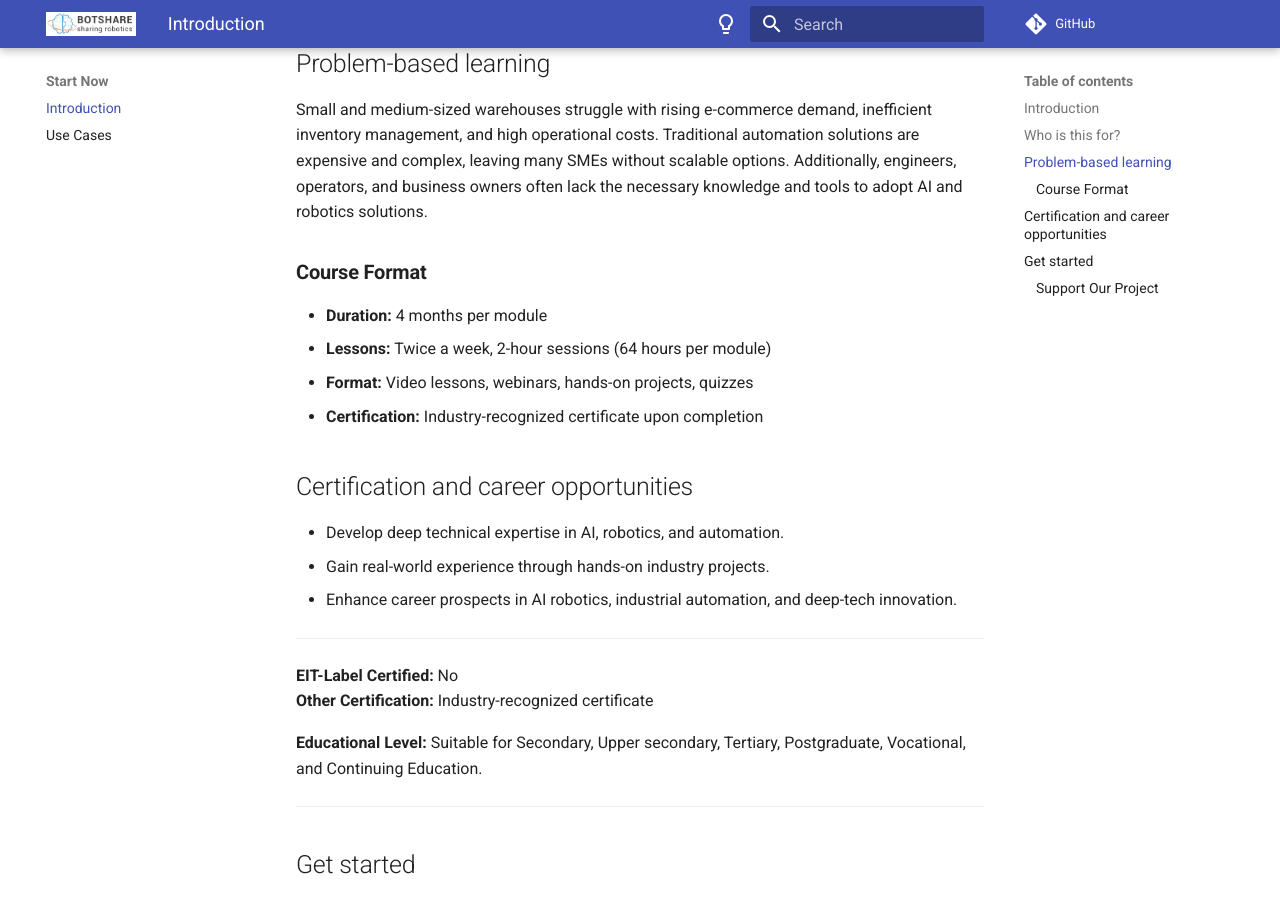
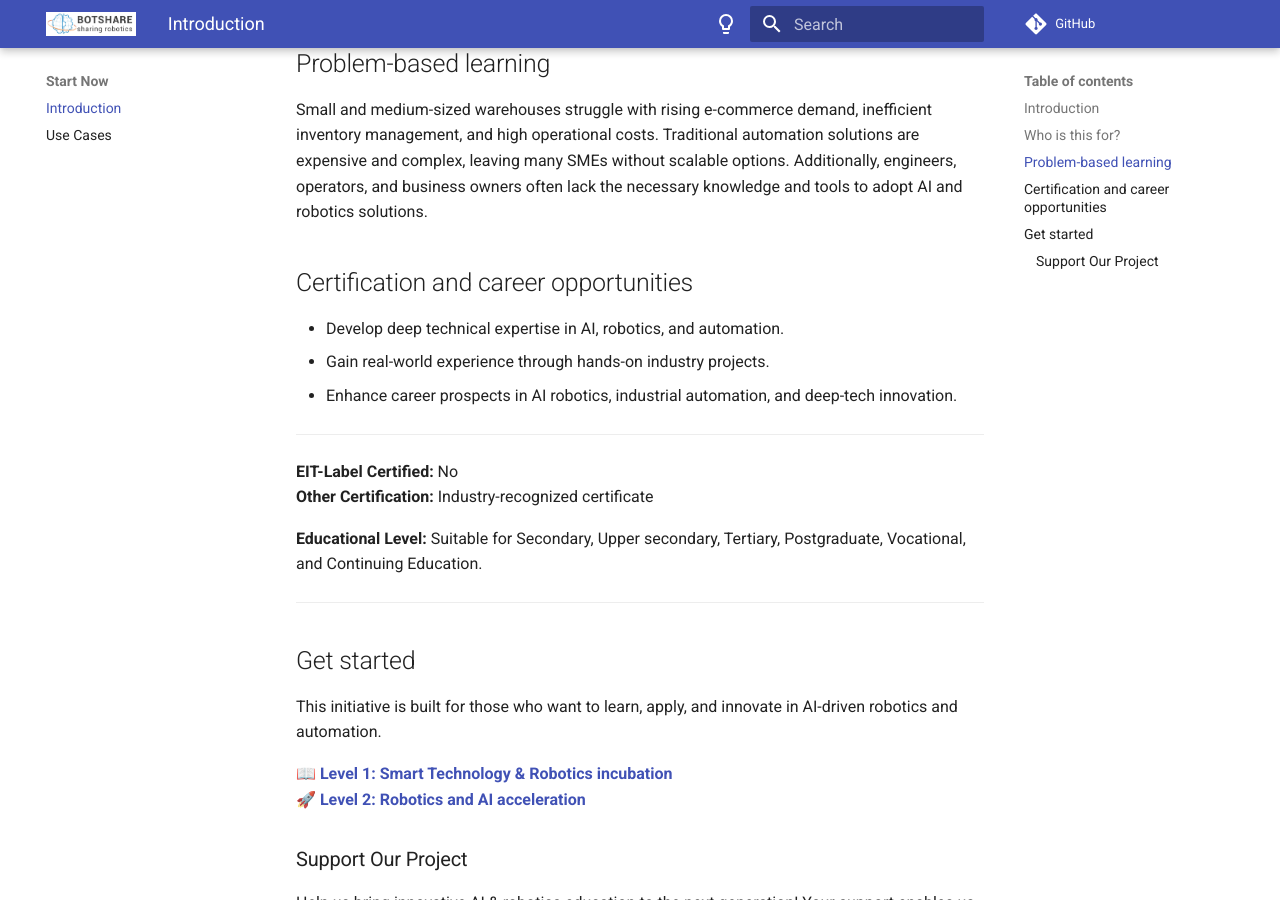
Before and after one commit to Merilynn-64/Botshare_document, an MkDocs documentation site: the page built from docs/getting_started.md, in a window 1280 px wide and 900 px high, scrolled down 559 px. Built offline with MkDocs 1.6.1 and Material for MkDocs 9.7.7, drawn with Linux system fonts in a browser that asks for light colours.

Commit message:
Update getting_started.md

```diff
--- a/docs/getting_started.md
+++ b/docs/getting_started.md
@@ -10,12 +10,6 @@ Welcome to Open Robotics AI & Deep-Tech Education, a structured, open-source edu
 
 ## Problem-based learning
 Small and medium-sized warehouses struggle with rising e-commerce demand, inefficient inventory management, and high operational costs. Traditional automation solutions are expensive and complex, leaving many SMEs without scalable options. Additionally, engineers, operators, and business owners often lack the necessary knowledge and tools to adopt AI and robotics solutions.
-
-### **Course Format**
-- **Duration:** 4 months per module
-- **Lessons:** Twice a week, 2-hour sessions (64 hours per module)
-- **Format:** Video lessons, webinars, hands-on projects, quizzes
-- **Certification:** Industry-recognized certificate upon completion
 
 ## Certification and career opportunities
 - Develop deep technical expertise in AI, robotics, and automation.
```
